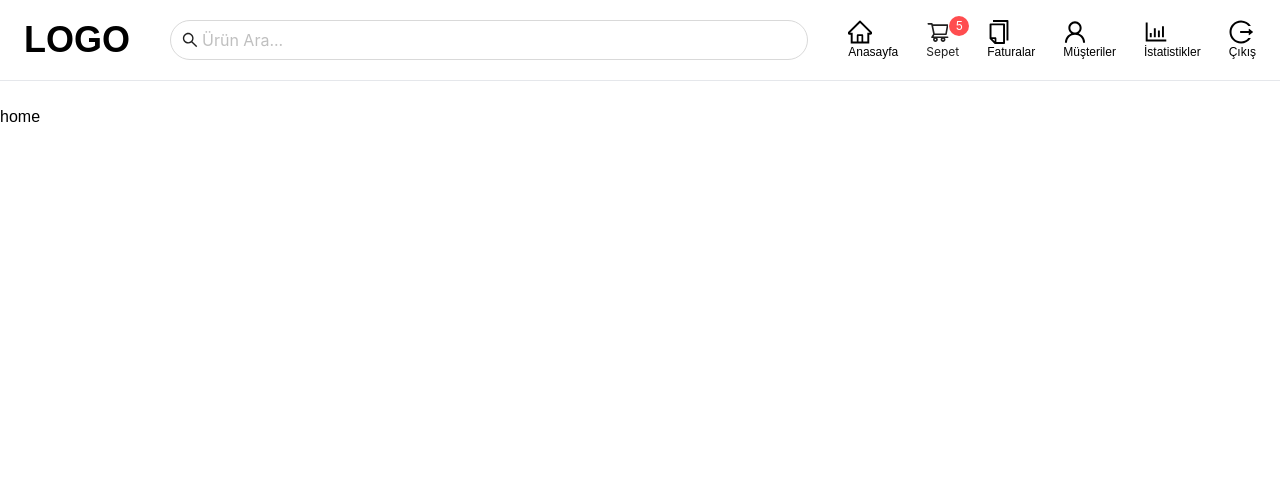
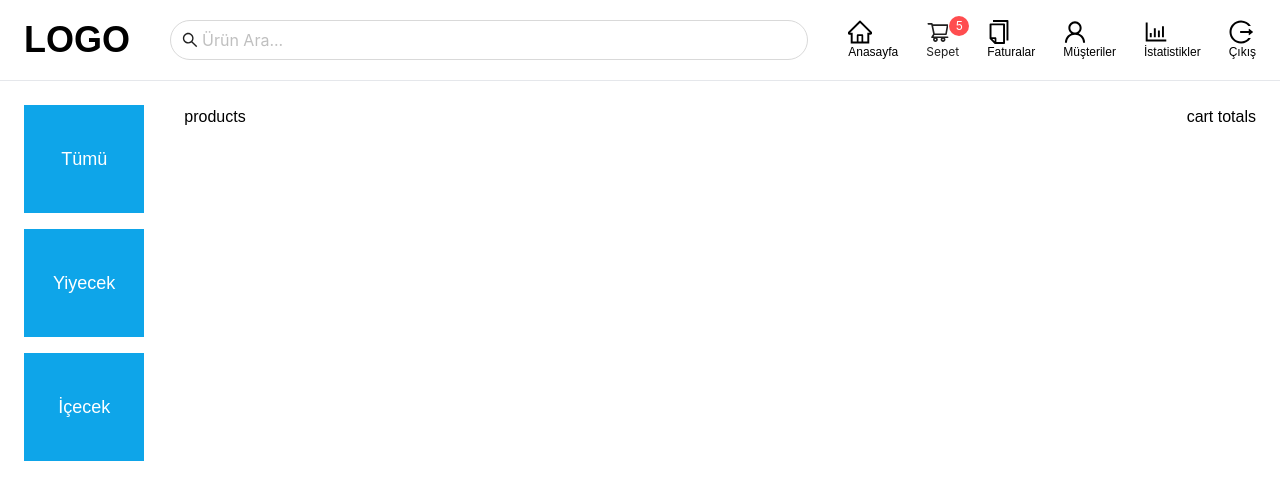
Before and after one commit to mdtanvirahamedshanto/pos-application, a React (Create React App) app in the folder client/: page / in a window 1280 px wide. Shown: the top 500 px of the page. Built offline with nearby package versions, Linux system fonts and the light colour scheme.

Commit message:
add categories components

```diff
--- a/client/src/App.jsx
+++ b/client/src/App.jsx
@@ -1,12 +1,23 @@
+import Categories from "./components/categories/Categories";
 import Header from "./components/header/Header";
 
 
 function App() {
   return (
-    <div>
+    <>
       <Header />
-      home
-    </div>
+      <div className="home px-6 flex justify-between gap-10">
+        <div className="categories flex-1 overflow-auto max-h-[calc(100vh-_-112px)] pb-64">
+          <Categories />
+        </div>
+        <div className="products flex-[8]">
+          <div>products</div>
+        </div>
+        <div className="cart-totals">
+          <div>cart totals</div>
+        </div>
+      </div>
+    </>
   );
 }
 
--- /dev/null
+++ b/client/src/components/categories/Categories.jsx
@@ -0,0 +1,19 @@
+import React from 'react'
+
+const Categories = () => {
+  return (
+    <ul className='flex gap-4 flex-col text-lg'>
+        <li className='bg-sky-500 px-6 py-10 text-white cursor-pointer hover:bg-rose-500 transition-all text-center'>
+            <span>Tümü</span>
+        </li>
+        <li className='bg-sky-500 px-6 py-10 text-white cursor-pointer hover:bg-rose-500 transition-all text-center'>
+            <span>Yiyecek</span>
+        </li>
+        <li className='bg-sky-500 px-6 py-10 text-white cursor-pointer hover:bg-rose-500 transition-all text-center'>
+            <span>İçecek</span>
+        </li>
+    </ul>
+  )
+}
+
+export default Categories
--- a/client/src/index.css
+++ b/client/src/index.css
@@ -7,8 +7,13 @@
 body {
   margin: 0;
   font-family: 'Electrolize', sans-serif;
+  overflow: hidden;
 }
 
 .ant-btn-primary{
   background-color: #1677ff;
 }
+
+.categories::-webkit-scrollbar{
+  display: none;
+}
```
